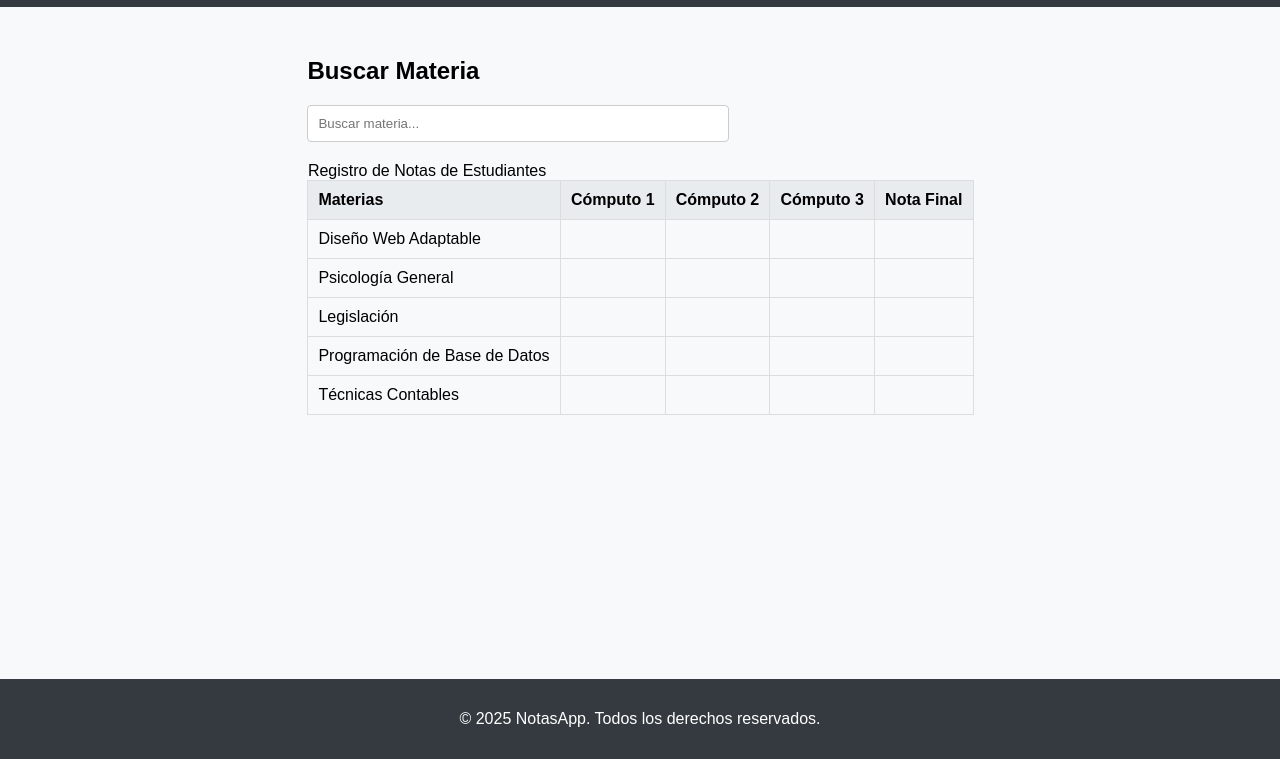
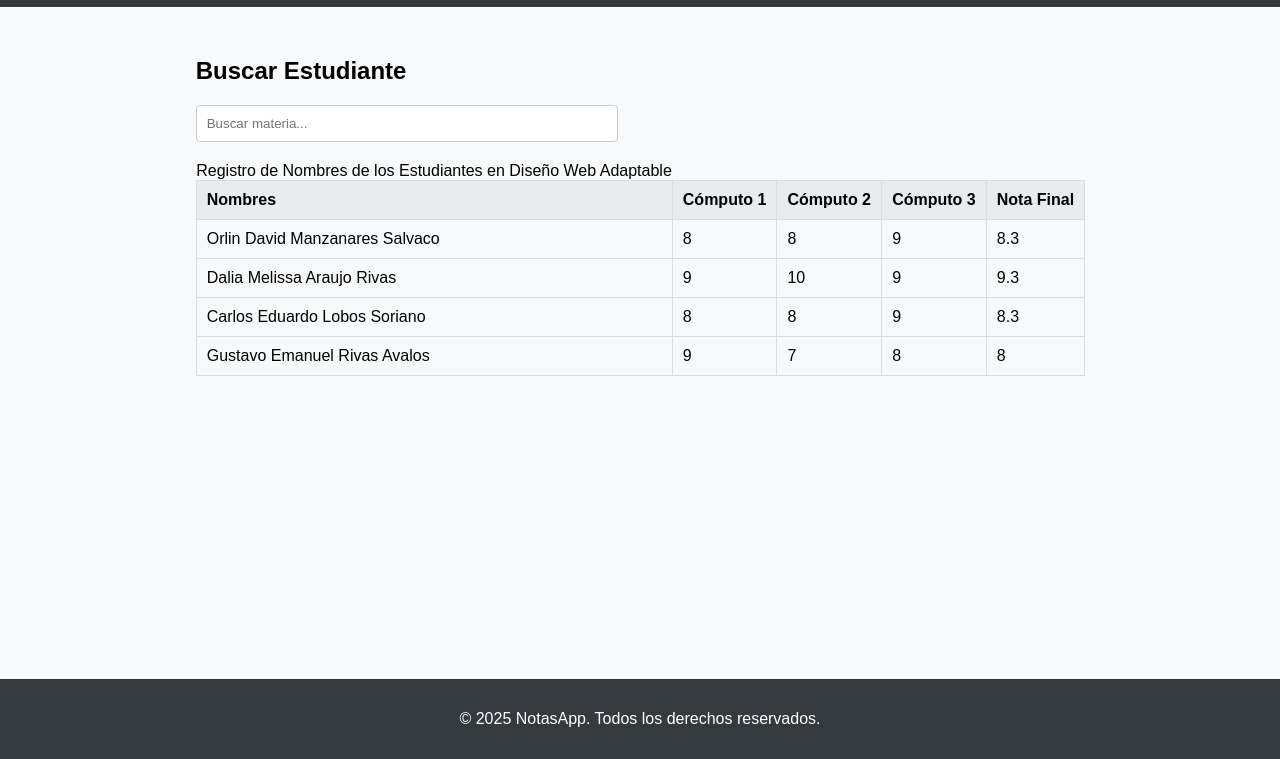
Before and after one commit to carloslobos17/TareaDise-oAccesibilidad, a plain HTML site: page table.html in a window 1280 px wide. Shown: the part 41-800 px from the top of the page. Drawn offline with Linux system fonts and the light colour scheme.

Commit message:
pequeños cambios

```diff
--- a/main.js
+++ b/main.js
@@ -8,8 +8,8 @@ searchInput.addEventListener("input", function () {
 
   const filas = tableBody.querySelectorAll('[role="row"]');
   filas.forEach((fila) => {
-    const materia = fila.querySelector('[role="cell"]').textContent.toLowerCase();
-    const coincide = materia.includes(filtro);
+    const estudiante = fila.querySelector('[role="cell"]').textContent.toLowerCase();
+    const coincide = estudiante.includes(filtro);
 
     fila.style.display = coincide ? "" : "none";
     if (coincide) encontrados++;
@@ -19,11 +19,11 @@ searchInput.addEventListener("input", function () {
     mensajeBusqueda.textContent = "";
     mensajeBusqueda.classList.add("visually-hidden");
   } else if (encontrados === 0) {
-    mensajeBusqueda.textContent = "No se encontraron materias que coincidan.";
+    mensajeBusqueda.textContent = "No se encontro un nombre que coincidan.";
     mensajeBusqueda.classList.remove("visually-hidden");
     mensajeBusqueda.style.color = "red";
   } else {
-    mensajeBusqueda.textContent = `${encontrados} materia(s) encontrada(s).`;
+    mensajeBusqueda.textContent = `${encontrados} estudiante encontrada(o).`;
     mensajeBusqueda.classList.remove("visually-hidden");
     mensajeBusqueda.style.color = "green";
   }
--- a/table.html
+++ b/table.html
@@ -19,14 +19,14 @@
   </nav>
 
   <main role="main" aria-labelledby="titulo-principal">
-    <h2 id="titulo-principal">Buscar Materia</h2>
+    <h2 id="titulo-principal">Buscar Estudiante</h2>
 
     <label for="searchInput" class="visually-hidden">Campo de búsqueda</label>
     <input
       type="text"
       id="searchInput"
       role="searchbox"
-      aria-label="Buscar materia por nombre"
+      aria-label="Buscar alumno por nombre"
       aria-controls="tablaNotas"
       aria-describedby="descripcionBusqueda"
       placeholder="Buscar materia..." />
@@ -35,7 +35,7 @@
 
 
     <p id="descripcionBusqueda" class="visually-hidden">
-      Ingrese el nombre de la materia para filtrar la tabla de resultados.
+      Ingrese el nombre del Estudiante para filtrar la tabla de resultados.
     </p>
 
     <div
@@ -46,12 +46,12 @@
       aria-rowcount="5">
 
       <div id="Notas de Estudiantes">
-        Registro de Notas de Estudiantes
+        Registro de Nombres de los Estudiantes en Diseño Web Adaptable
       </div>
 
       <div role="rowgroup">
         <div role="row">
-          <span role="columnheader" aria-label="Materias">Materias</span>
+          <span role="columnheader" aria-label="Materias">Nombres</span>
           <span role="columnheader" aria-label="Cómputo 1">Cómputo 1</span>
           <span role="columnheader" aria-label="Cómputo 2">Cómputo 2</span>
           <span role="columnheader" aria-label="Cómputo 3">Cómputo 3</span>
@@ -61,39 +61,32 @@
 
       <div role="rowgroup" id="tableBody">
         <div role="row" aria-rowindex="1">
-          <span role="cell">Diseño Web Adaptable</span>
-          <span role="cell"></span>
-          <span role="cell"></span>
-          <span role="cell"></span>
-          <span role="cell"></span>
+          <span role="cell">Orlin David Manzanares Salvaco</span>
+          <span role="cell">8</span>
+          <span role="cell">8</span>
+          <span role="cell">9</span>
+          <span role="cell">8.3</span>
         </div>
         <div role="row" aria-rowindex="2">
-          <span role="cell">Psicología General</span>
-          <span role="cell"></span>
-          <span role="cell"></span>
-          <span role="cell"></span>
-          <span role="cell"></span>
+          <span role="cell">Dalia Melissa Araujo Rivas</span>
+          <span role="cell">9</span>
+          <span role="cell">10</span>
+          <span role="cell">9</span>
+          <span role="cell">9.3</span>
         </div>
         <div role="row" aria-rowindex="3">
-          <span role="cell">Legislación</span>
-          <span role="cell"></span>
-          <span role="cell"></span>
-          <span role="cell"></span>
-          <span role="cell"></span>
+          <span role="cell">Carlos Eduardo Lobos Soriano</span>
+          <span role="cell">8</span>
+          <span role="cell">8</span>
+          <span role="cell">9</span>
+          <span role="cell">8.3</span>
         </div>
         <div role="row" aria-rowindex="4">
-          <span role="cell">Programación de Base de Datos</span>
-          <span role="cell"></span>
-          <span role="cell"></span>
-          <span role="cell"></span>
-          <span role="cell"></span>
-        </div>
-        <div role="row" aria-rowindex="5">
-          <span role="cell">Técnicas Contables</span>
-          <span role="cell"></span>
-          <span role="cell"></span>
-          <span role="cell"></span>
-          <span role="cell"></span>
+          <span role="cell">Gustavo Emanuel Rivas Avalos</span>
+          <span role="cell">9</span>
+          <span role="cell">7</span>
+          <span role="cell">8</span>
+          <span role="cell">8</span>
         </div>
       </div>
     </div>
```
